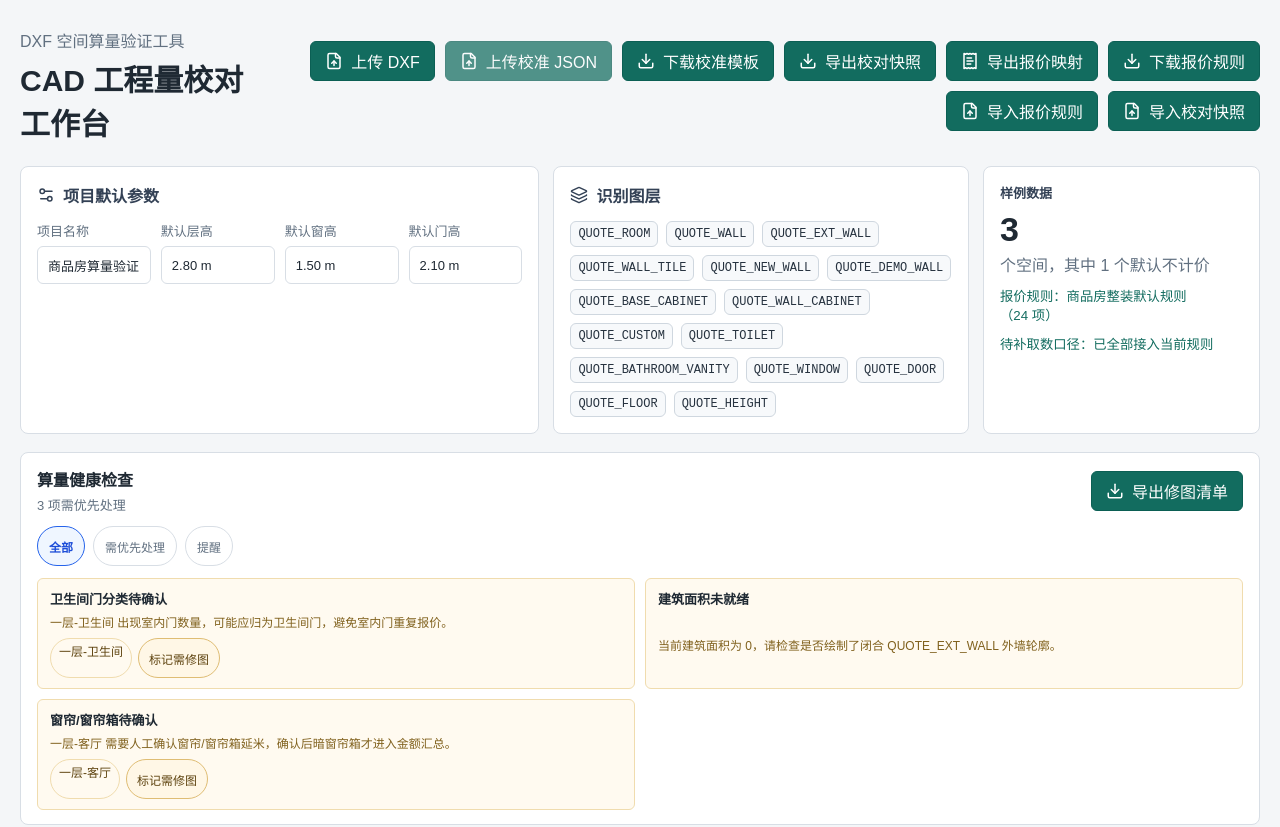
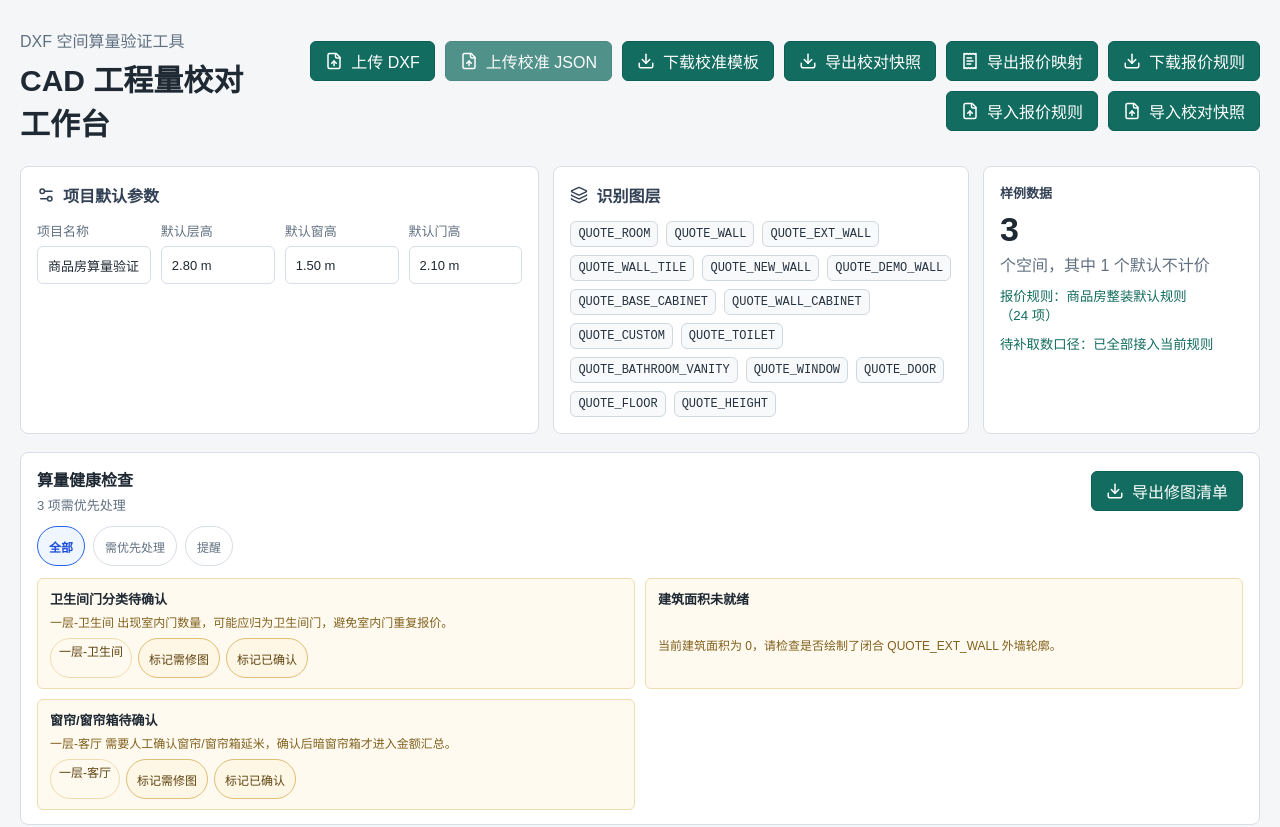
Before and after one commit to giwawe/G-cad-budget-program, a Next.js app in the folder apps/web/: page / in a window 1280 px wide. Shown: the top 827 px of the page. Built offline with nearby package versions, Linux system fonts and the light colour scheme.

Commit message:
feat: confirm health check spaces

```diff
--- a/apps/web/components/upload-workbench.tsx
+++ b/apps/web/components/upload-workbench.tsx
@@ -8,7 +8,7 @@ import { calibrationTemplateFileName, quantityRowsToCalibrationTemplate } from "
 import { resolveCalibrationDifference } from "@/lib/calibration-differences";
 import { quantityRowAnchorHref } from "@/lib/quantity-row-anchor";
 import { buildHealthFixListMarkdown, buildQuantityHealthChecks, filterQuantityHealthChecks, healthFixListFileName, summarizeQuantityHealthChecks, type QuantityHealthFilter } from "@/lib/quantity-health";
-import { updateQuantityRowCurtainWallWidth, updateQuantityRowStatus, updateQuantityRowsStatusBySpaceNames } from "@/lib/quantity-row-status";
+import { confirmQuantityRowsBySpaceNames, updateQuantityRowCurtainWallWidth, updateQuantityRowStatus, updateQuantityRowsStatusBySpaceNames } from "@/lib/quantity-row-status";
 import {
   apartmentPendingQuoteMetrics,
   buildQuoteMapping,
@@ -492,6 +492,16 @@ export function UploadWorkbench({ initialRows }: { initialRows: QuantityRow[] })
     setMessage(`${spaceNames.join("、")} 已标记为需修图`);
   }
 
+  function handleConfirmHealthCheckSpaces(spaceNames: string[]) {
+    if (spaceNames.length === 0) {
+      return;
+    }
+    setRows((current) => confirmQuantityRowsBySpaceNames(current, spaceNames));
+    setGeneratedQuoteMapping(null);
+    setGeneratedHealthFixList(null);
+    setMessage(`${spaceNames.join("、")} 已标记为已确认`);
+  }
+
   function handleChangeCurtainWallWidth(spaceName: string, widthM: number, source: "manual" | "calibration" = "manual") {
     if (!Number.isFinite(widthM)) {
       return;
@@ -749,6 +759,9 @@ export function UploadWorkbench({ initialRows }: { initialRows: QuantityRow[] })
                     ))}
                     <button type="button" onClick={() => handleMarkHealthCheckNeedsFix(check.spaceNames ?? [])}>
                       标记需修图
+                    </button>
+                    <button type="button" onClick={() => handleConfirmHealthCheckSpaces(check.spaceNames ?? [])}>
+                      标记已确认
                     </button>
                   </div>
                 )}
--- a/apps/web/lib/quantity-row-status.ts
+++ b/apps/web/lib/quantity-row-status.ts
@@ -9,6 +9,10 @@ export function updateQuantityRowsStatusBySpaceNames(rows: QuantityRow[], spaceN
   return rows.map((row) => (names.has(row.spaceName) ? { ...row, status } : row));
 }
 
+export function confirmQuantityRowsBySpaceNames(rows: QuantityRow[], spaceNames: string[]): QuantityRow[] {
+  return updateQuantityRowsStatusBySpaceNames(rows, spaceNames, "confirmed");
+}
+
 export function updateQuantityRowCurtainWallWidth(rows: QuantityRow[], spaceName: string, widthM: number): QuantityRow[] {
   const curtainWallWidthM = Math.round(Math.max(widthM, 0) * 100) / 100;
   return rows.map((row) => (row.spaceName === spaceName ? { ...row, curtainWallWidthM, curtainWallWidthSource: "manual" } : row));
```
Also changed, not shown: 4 other files (tests, documents, lock files or other folders).
